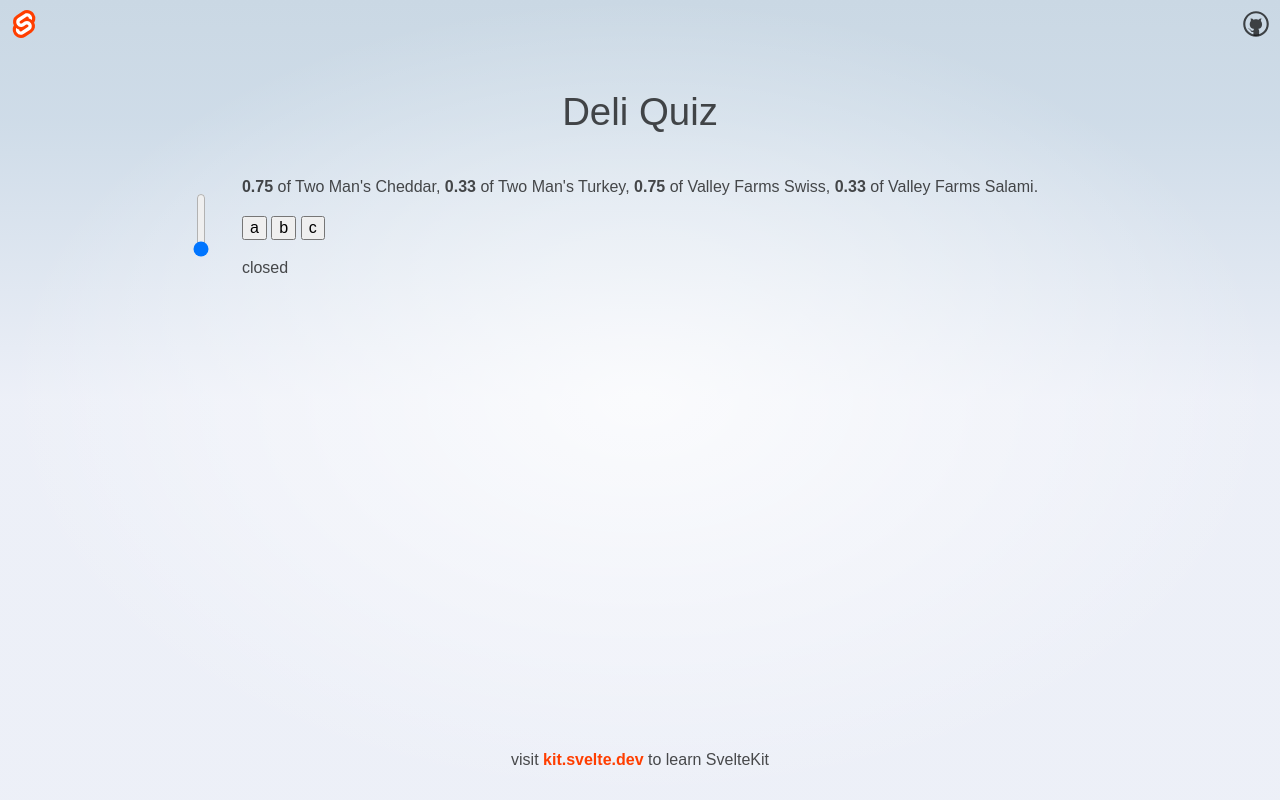
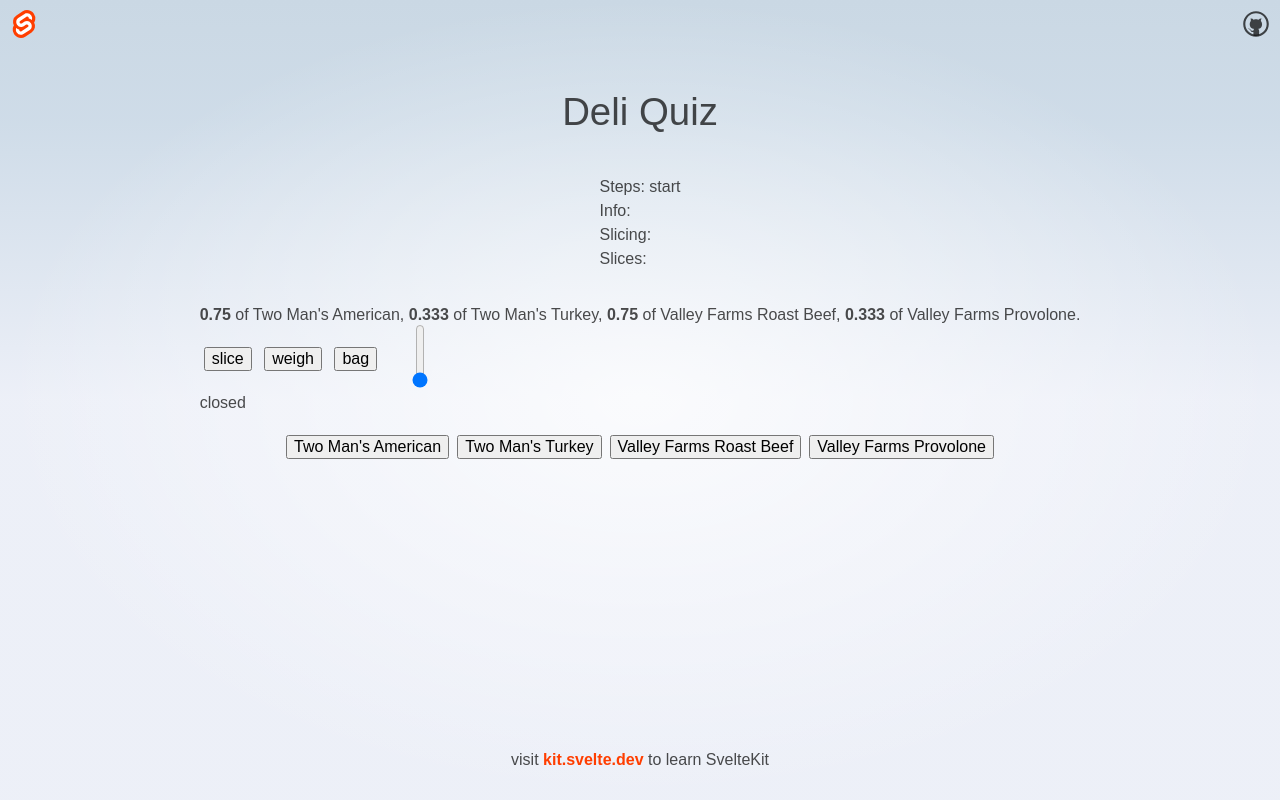
Before and after one commit to Ian-Phelon/deli-quiz, a SvelteKit app in the folder deli-quiz/: page / in a window 1280 px wide. Both pictures are taken after a click on the button "Start". Built offline with nearby package versions, Linux system fonts and the light colour scheme.

Commit message:
added buttons

```diff
--- a/deli-quiz/src/routes/+page.svelte
+++ b/deli-quiz/src/routes/+page.svelte
@@ -5,13 +5,12 @@
 	import { Game } from './game';
 	import GameComponent from './Game.svelte';
 
-	let { game } = new Game().game;
+	let { game } = new Game();
 
 	let inProgress:boolean;
-	$:orderItems = game.order.length
+
 	function start() {
 		game.startGame();
-		console.log(game.order.length)
 		inProgress = game.inProgress
 	}
 
--- a/deli-quiz/src/routes/Game.svelte
+++ b/deli-quiz/src/routes/Game.svelte
@@ -1,35 +1,54 @@
 <script lang="ts">
 	import { onMount } from 'svelte';
-	import type { Game } from './game';
+	import type { Game, Order } from './game';
 	export let game: Game;
 
-	let steps: string[];
-
-	let slicer;
+	let steps = game.steps;
+	// $: steps = [...game.steps];
+	// $: onSlicer = game.slicing;
+	// $: info = game.info;
+	let info = game.info;
+	$: onSlicer = game.slicing;
+	let slices = game.slices;
 
 	let thickness = 0;
 
-	$:bladeSetting = game.blade[thickness];
+	$: bladeSetting = game.blade[thickness];
 
-	function step(event:Event) {
-		//@ts-expect-error
+	function step(event: Event) {
+		//@ts-expect-error always called with an event
 		const str = event.currentTarget.id;
 
-		game.addStep(str)
+		game.step(str, thickness, onSlicer);
+		onSlicer = game.slicing
+		steps = game.steps;
+		info = game.info;
+		slices = game.slices;
 	}
 </script>
-<div class="ok">
 
+<p class="info">
+	Steps: {steps}
+	<br />
+	Info: {info ?? ''}
+	<br />
+	Slicing: {onSlicer
+		? `${onSlicer.productName + ' ' + onSlicer.product.product + ' ' + onSlicer.product.slice}`
+		: ''}
+		<br />
+		Slices: {slices}
+</p>
+<div class="slicer">
 	<p class="order">
 		{#each game.order as item, i}
 			<b>{item.productWeight}</b> of {item.productName}
-			{item.product}{i === game.order.length - 1 ? '.' : ', '}
+			{item.product.product}{i === game.order.length - 1 ? '.' : ', '}
 		{/each}
 	</p>
-	<button id="slice" on:click={step}> a </button>
-	<button id="weigh" on:click={step}> b </button>
+	<button id="slice" on:click={step}> slice </button>
+	<button id="weigh" on:click={step}> weigh </button>
 
-	<button id="bag" on:click={step}> c </button>
+	<button id="bag" on:click={step}> bag </button>
 	<input
 		id="blade"
 		type="range"
@@ -37,11 +56,16 @@
 		max={game.blade.length - 1}
 		bind:value={thickness}
 		on:click={step}
-		bind:this={slicer}
+		on:touchend={step}
 	/>
 	<p>
 		{bladeSetting}
 	</p>
+</div>
+<div class="showcase">
+	{#each game.order as item, i}
+		<button id="select-{i}" on:click={step}>{item.productName + ' ' + item.product.product}</button>
+	{/each}
 </div>
 
 <style>
@@ -49,10 +73,21 @@
 		/* rotation causes us to manipulate the height by changing the width */
 		transform: rotate(270deg);
 		width: 4rem;
-		margin-left: -10rem;
+		/* margin-left: -10rem; */
 		/* touch-action: none; */
 	}
-	.ok{
+	.info {
+		word-wrap: break-word;
+	}
+	.slicer > input {
 		touch-action: none;
 	}
+	/* .showcase > button {
+		margin: 4px;
+	}
+	.slicer > button {
+	} */
+	button {
+		margin: 4px;
+	}
 </style>
--- a/deli-quiz/src/routes/game.ts
+++ b/deli-quiz/src/routes/game.ts
@@ -1,82 +1,123 @@
-export const products = ['Ham', 'Turkey', 'Swiss', 'Roast Beef', 'Salami', 'Provolone', 'Cheddar'];
+export const products: Product[] = [
+	{ product: 'Ham', slice: 0.05 }, { product: 'Turkey', slice: 0.05 },
+	{ product: 'Swiss', slice: 0.049 }, { product: 'Roast Beef', slice: 0.065 }, { product: 'Salami', slice: 0.025 }, { product: 'Provolone', slice: 0.036 }, { product: 'Cheddar', slice: 0.05 }, { product: 'American', slice: 0.036 },
+];
 
 export const productNames = ['Two Man\'s', 'Geraldo\'s', 'Patterson\'s', 'Valley Farms'];
 
-export const orderWeights = [0.25, 0.33, 0.5, 0.66, 0.75, 1];
+export const orderWeights = [0.25, 0.333, 0.5, 0.666, 0.75, 1];
 
 export const blade = ['closed', 'thin', 'sandwich', 'thick'];
 
-type Product = {
-	product: string,
+// export const selectIndex = (str: string) => new
+//  RegExp(/select-[0-9]/g).test(str) ? -1 : +str.split('-')[1];
+
+// type Blade = typeof blade[number];
+
+// export const sliceWeight = [0.02, 0.5,];
+type Step = string | (() => string);
+
+interface Product {
+	producer?: string;
+	product: string;
 	slice: number;
+	variants?: Product[];
 };
 
-type ProductOrder = {
+export interface Order {
+	productWeight: number;
 	productName: string;
-	productWeight: number;
-	product: string;
+	product: Product;
 };
 
-export type Step = 'start' | 'blade' | 'slice' | 'bag' | 'next';
 
 export class Game {
 
-	steps: string[];
-	order: ProductOrder[];
-	productNames: string[];
-	orderWeights: number[];
-	products: string[];
-	faultTolerance: number;
-	blade: string[];
+	steps: string[] = [];
+	order: Order[] = [];
+	faultTolerance = 0.05;
+	blade = ['closed', 'thin', 'sandwich', 'thick'];
+	// blade: Blade;
 	game: Game;
 	inProgress = false;
-	slicing: Product[];
+	slicing?: Order;
+	slices: number[] = [];
+	info = '';
+	actions = ['start', 'slice', 'weigh', 'bag'];
 
 	constructor() {
-		this.steps = [];
-		this.productNames = productNames;
-		this.products = products;
-		this.orderWeights = orderWeights;
-		this.order = [];
-		this.faultTolerance = 0.05;
-		this.blade = blade;
-		this.slicing = [];
-
 		// why
 		this.game = this;
-	}
-
-	startGame() {
-		this.order = [];
-		// one to four items
-		const amount = Math.floor(Math.random() * 4) + 1;
-		while (this.order.length < amount) {
-			const r = Math.floor(Math.random() * (this.productNames.length));
-			const s = Math.floor(Math.random() * (this.orderWeights.length));
-			const t = Math.floor(Math.random() * (this.products.length));
-			const orderItem = { productName: this.productNames[r], productWeight: this.orderWeights[s], product: this.products[t] };
-			if (orderItem && this.order.indexOf(orderItem) === -1) { this.order.push(orderItem); }
-		}
-
-		this.addStep('start');
-		this.inProgress = true;
 
 	}
 
-	addStep(step: Step) {
 
-		switch (step) {
-			case 'slice':
 
-				break;
+	/**
+	 *	Take a step and parse it to commit an action. We always have a step.
+	 *	@param step what step? => add to steps[]
+	 *	@param bladeThickness get blade thickness from range slider => indicates a
+	 *	modifier is needed on the slice weight of the product.product.slice
+	 *	@param product an Order item => combined with bladeThickness, step() will
+	 *	set the value to be inserted into game.slices[]
+	*/
+	step(step: Step, blade: number, product?: Order) {
+		step = step.toString();
 
-			default:
-				break;
-		}
+		let order = product;
+		const orderIndex = this.orderIndex(step);
+		if (orderIndex > 1) order = this.order[orderIndex];
+		if (order)
+			// If step() is called with a select-x step, it means we've selected a
+			// product.
+			// const isOrder = (this.orderIndex(step) !== -1)
+			// 	? this.order[this.orderIndex(step)]
+			// 	: false;
+			//	begin slicing an order. select-x has not been added to steps yet if the
+			//	blade thickness is not sandwich, set this.slicing to an Order with the
+			//	new slice weight
+			if (step.includes('select-')) {
+				const weight = this.sliceWeight(order, blade);
+				if (typeof weight === 'string') { this.info = weight; }
+				else {
+					this.onSlicer(order, blade);
+				}
+			} else {
 
+
+				if (step === 'slice') {
+
+					this.slices.push(order.product.slice);
+					console.log('slice', this.slicing);
+				}
+				if (step === 'blade') {
+					this.onSlicer(order, blade);
+					console.log('blade', this.slicing);
+				}
+			}
+		//	think of each step ending in -ing. Many slices = one slice step, ie "the
+		//	slicing step"
 		if ((this.steps.length > 0) && (this.steps[this.steps.length - 1] === step)) return;
+		this.steps.push(step.toString());
+	}
 
-		this.steps.push(step);
+
+	/**
+	 * returns a new Order with an adjusted slice weight
+	*/
+	onSlicer(order: Order, blade: number): Order {
+		const product = order.product;
+		const weight = +this.sliceWeight(order, blade);
+		product.slice = weight;
+		const newProduct = { productWeight: order.productWeight, productName: order.productName, product: product };
+		this.slicing = newProduct;
+		return newProduct;
+	}
+
+	evaluateOrderItem(item: Order) {
+		const target = item.productWeight;
+		const weight = this.slices.reduce((n, m) => n + m, 0);
+		return this.withinTolerance(target, weight);
 	}
 
 	withinTolerance(target: number, weight: number) {
@@ -91,4 +132,57 @@ export class Game {
 					? 'Too Little' : 'Almost perfect'}`;
 	}
 
+	sliceWeight(item: Order, blade: number) {
+
+		let weight;
+
+		switch (blade) {
+			case 0:
+				weight = 'Please Select a Slicer Setting';
+				// this.info = weight;
+				break;
+			case 1:
+				weight = item.product.slice - .004;
+				// this.info = 'Thin Slices';
+				break;
+			case 3:
+				weight = item.product.slice + .004;
+				// this.info = 'Thick Slices';
+				break;
+			default:
+				weight = products.filter((p) => { p.product == item.product.product; }).slice;
+				// this.info = 'Sandwich Slices';
+				break;
+		}
+
+		return weight;
+	}
+
+	/**
+	 * @description tests if the step starts with select- and ends in a number
+	 * @description true: returns an order[] index number
+	 * @description false: returns -1
+	*/
+	orderIndex(step: Step) {
+		const match = new RegExp(/select-[0-9]/g).test(step.toString());
+		return match ? +step.toString().split('-')[1] : - 1;
+	}
+
+	startGame() {
+		this.order = [];
+		// one to four items
+		const amount = Math.floor(Math.random() * 4) + 1;
+		while (this.order.length < amount) {
+			const r = Math.floor(Math.random() * (productNames.length));
+			const s = Math.floor(Math.random() * (orderWeights.length));
+			const t = Math.floor(Math.random() * (products.length));
+			const orderItem = { productName: productNames[r], productWeight: orderWeights[s], product: products[t] };
+			if (orderItem && this.order.indexOf(orderItem) === -1) { this.order.push(orderItem); }
+		}
+
+		// called with sandwich thickness to prevent any funny business
+		this.step('start', 2);
+		this.inProgress = true;
+	}
+
 }
--- a/deli-quiz/vite.config.ts
+++ b/deli-quiz/vite.config.ts
@@ -2,8 +2,13 @@ import { sveltekit } from '@sveltejs/kit/vite';
 import { defineConfig } from 'vitest/config';
 
 export default defineConfig({
+	//@ts-expect-error not my problem
 	plugins: [sveltekit()],
 	test: {
 		include: ['src/**/*.{test,spec}.{js,ts}']
+	},
+	server: {
+		open: true,
+		host: '0.0.0.0',
 	}
 });
```
